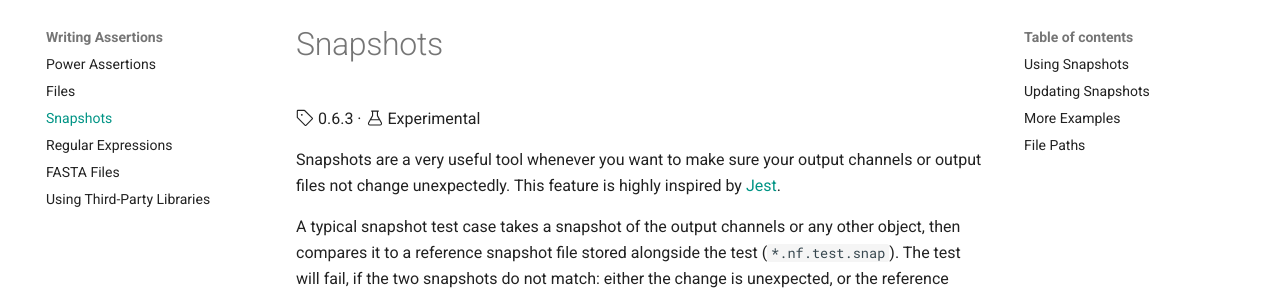
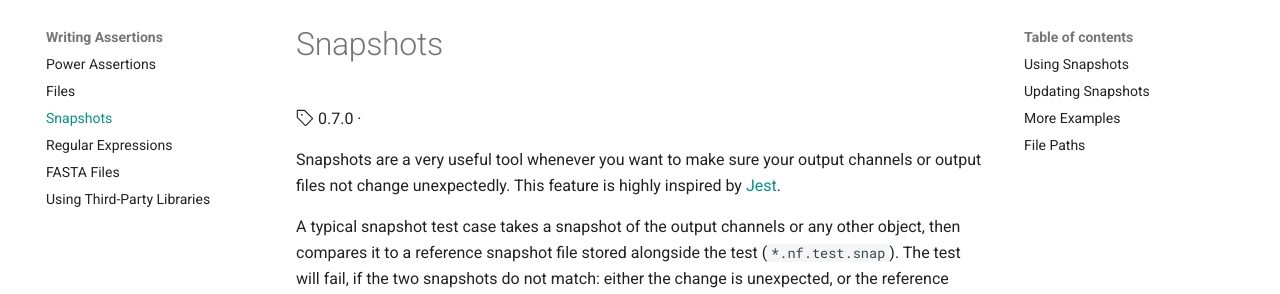
Before and after one commit to askimed/nf-test, an MkDocs documentation site: the page built from docs/assertions/snapshots.md, in a window 1280 px wide and 900 px high. Shown: the part 122-416 px from the top of the window. Built offline with MkDocs 1.6.1 and Material for MkDocs 9.7.7, drawn with Linux system fonts in a browser that asks for light colours; comment, search, counter and statistics services are not loaded.

Commit message:
Remove experimental label from snapshots

```diff
--- a/docs/assertions/snapshots.md
+++ b/docs/assertions/snapshots.md
@@ -1,6 +1,5 @@
 # Snapshots
-:octicons-tag-24: 0.6.3 ·
-:octicons-beaker-24: Experimental
+:octicons-tag-24: 0.7.0 ·
 
 Snapshots are a very useful tool whenever you want to make sure your output channels or output files not change unexpectedly. This feature is highly inspired by [Jest](https://jestjs.io/).
 
```
